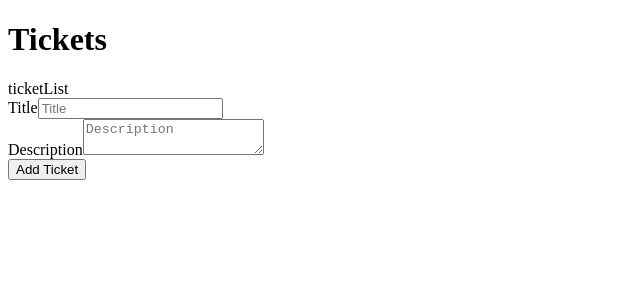
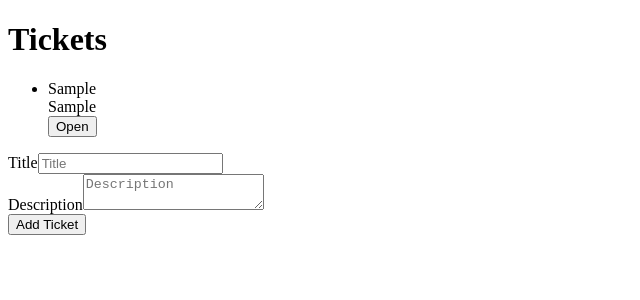
Before and after one commit to kimja7045/wild-frontend-tickets-react, a React (Vite) app: page / in a window 1280 px wide. Both pictures are taken after typing "Sample", "Sample" into the empty fields and a click on the button "Add Ticket". Shown: the top 300 px of the page, without its empty margins (0-640 px from the left). Built offline with nearby package versions, Linux system fonts and the light colour scheme.

Commit message:
feat: useReducer & TicketItem toggle 로직 추가

```diff
--- a/src/Main.tsx
+++ b/src/Main.tsx
@@ -1,13 +1,15 @@
-import { useTickets } from './ticket/hook/useTickets';
+import { useReducer } from 'react';
 import { TicketForm } from './ticket/TicketForm';
+import { TicketList } from './ticket/TicketList';
+import { ticketReducer } from './ticket/lib/ticketReducer';
 
 export const Main = () => {
-  const { tickets, ticketActions } = useTickets();
+  const [tickets, dispatch] = useReducer(ticketReducer, []);
 
   return (
     <main>
-      <div>ticketList</div>
-      <TicketForm addTicket={ticketActions.addTicket} />
+      <TicketList tickets={tickets} dispatch={dispatch} />
+      <TicketForm dispatch={dispatch} />
     </main>
   );
 };
--- a/src/ticket/TicketForm.tsx
+++ b/src/ticket/TicketForm.tsx
@@ -2,19 +2,10 @@ import { FormEvent } from 'react';
 import { TextField } from '../component/TextField';
 import { TextArea } from '../component/TextArea';
 import { SubmitButton } from '../component/SubmitButton';
+import { Dispatch } from './lib/ticketReducer';
 
 // Organism 수준 컴포넌트
-export const TicketForm = ({
-  addTicket,
-}: {
-  addTicket: ({
-    title,
-    description,
-  }: {
-    title: string;
-    description: string;
-  }) => void;
-}) => {
+export const TicketForm = ({ dispatch }: { dispatch: Dispatch }) => {
   const handleSubmit = (event: FormEvent) => {
     event.preventDefault();
 
@@ -23,7 +14,7 @@ export const TicketForm = ({
     const title = formData.get('title') as string;
     const description = formData.get('description') as string;
 
-    addTicket({ title, description });
+    dispatch({ type: 'ADD_TICKET', payload: { title, description } });
 
     form.reset();
   };
--- /dev/null
+++ b/src/ticket/TicketItem.tsx
@@ -0,0 +1,24 @@
+import { Ticket } from '../model/Ticket';
+import { Dispatch } from './lib/ticketReducer';
+
+export const TicketItem = ({
+  ticket,
+  dispatch,
+}: {
+  ticket: Ticket;
+  dispatch: Dispatch;
+}) => {
+  const handleClick = () => {
+    dispatch({ type: 'TOGGLE_TICKET', id: ticket.id });
+  };
+
+  return (
+    <li>
+      <div className="title">{ticket.title}</div>
+      <div className="description">{ticket.description}</div>
+      <button className="status" onClick={handleClick}>
+        {ticket.status === 'open' ? 'Open' : 'Closed'}
+      </button>
+    </li>
+  );
+};
--- /dev/null
+++ b/src/ticket/TicketList.tsx
@@ -0,0 +1,22 @@
+import { memo } from 'react';
+import { Ticket } from '../model/Ticket';
+import { TicketItem } from './TicketItem';
+import { Dispatch } from './lib/ticketReducer';
+
+export const TicketList = ({
+  tickets,
+  dispatch,
+}: {
+  tickets: Ticket[];
+  dispatch: Dispatch;
+}) => {
+  return (
+    <ul id="ticket-list">
+      {tickets.map((ticket) => (
+        <TicketItemMemo key={ticket.id} ticket={ticket} dispatch={dispatch} />
+      ))}
+    </ul>
+  );
+};
+
+const TicketItemMemo = memo(TicketItem);
--- a/src/ticket/lib/ticketReducer.ts
+++ b/src/ticket/lib/ticketReducer.ts
@@ -4,6 +4,8 @@ export type TicketAction =
   | TicketAddAction
   | TicketToggleAction
   | TicketAddCommentAction;
+
+export type Dispatch = (action: TicketAction) => void;
 
 export const ticketReducer = (
   tickets: Ticket[],
```
Also changed, not shown: 2 other files (tests, documents, lock files or other folders).
